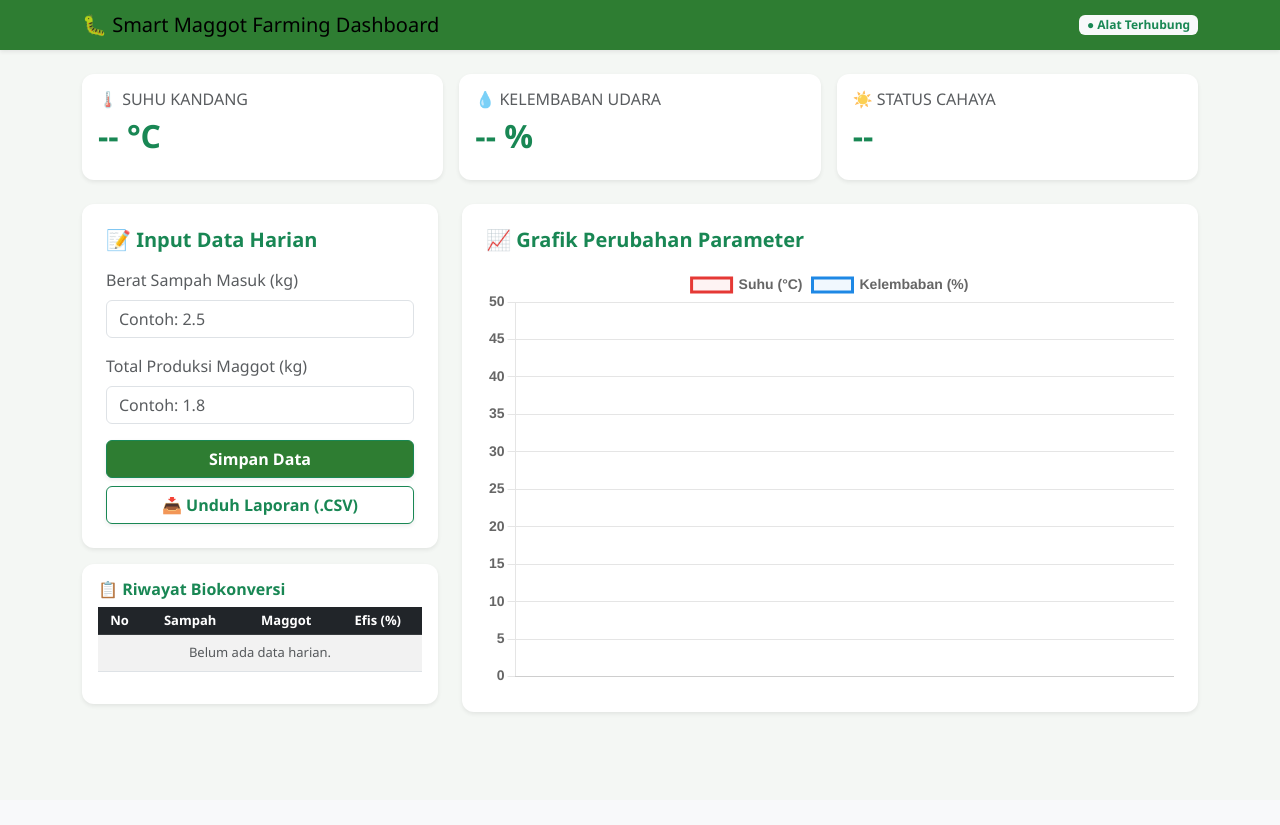
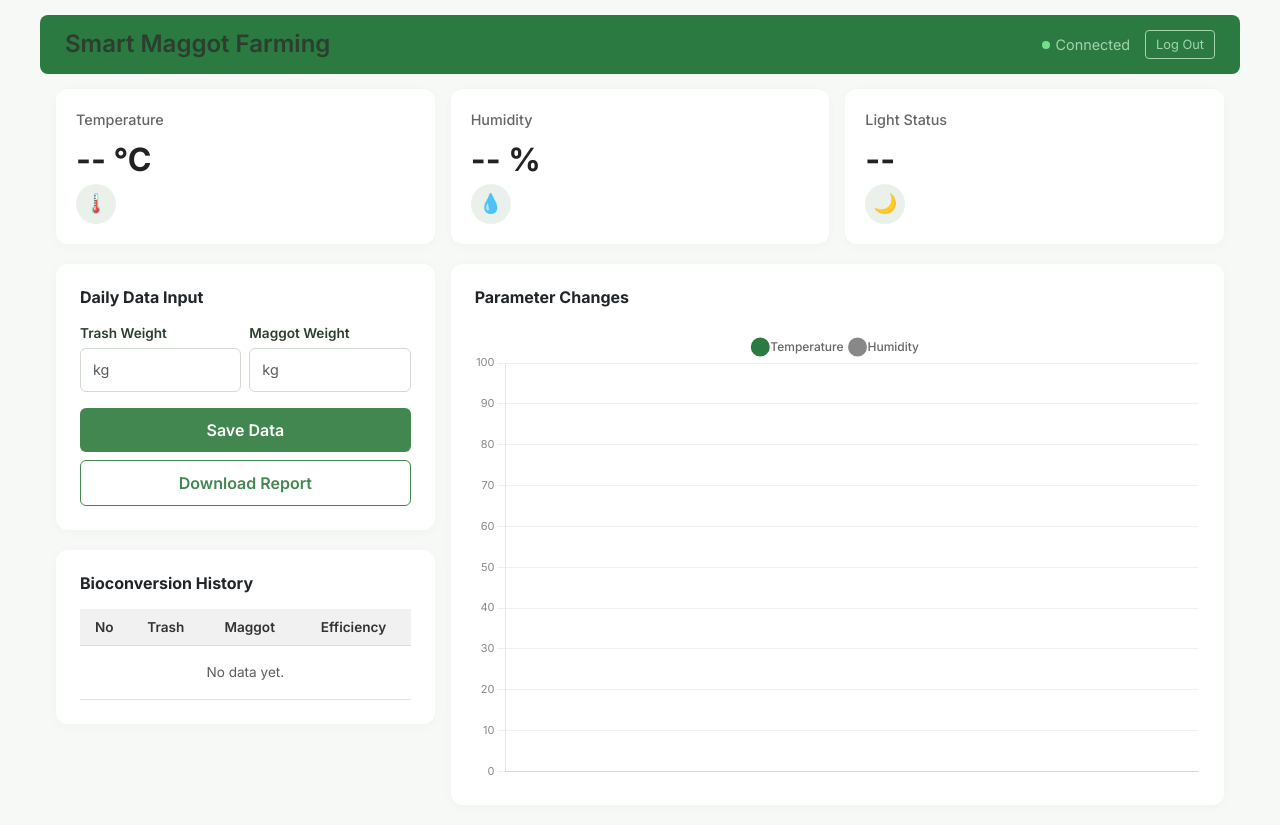
Before and after one commit to divanamecca/smart-maggot-web, a Flask app: template templates/index.html in a window 1280 px wide. Before the commit the page ends 715 px from the top, so only its background shows below. Run offline with Flask 3, Linux system fonts and the light colour scheme; the template is opened without the code that fills it, so the values that code supplies are empty.

Commit message:
auth, dashboard polish

```diff
--- a/app.py
+++ b/app.py
@@ -1,17 +1,99 @@
-from flask import Flask, render_template, request, jsonify, redirect, make_response
+from flask import Flask, render_template, request, jsonify, redirect, make_response, session, flash, url_for
 import csv
 from io import StringIO
+import sqlite3
+from werkzeug.security import generate_password_hash, check_password_hash
+from functools import wraps
 
 app = Flask(__name__)
+app.secret_key = 'super_secret_key_maggot'
+
+# Database Setup
+def init_db():
+    conn = sqlite3.connect('database.db')
+    c = conn.cursor()
+    c.execute('''
+        CREATE TABLE IF NOT EXISTS users (
+            id INTEGER PRIMARY KEY AUTOINCREMENT,
+            fullname TEXT NOT NULL,
+            email TEXT UNIQUE NOT NULL,
+            password TEXT NOT NULL,
+            location TEXT NOT NULL
+        )
+    ''')
+    conn.commit()
+    conn.close()
+
+init_db()
+
+# Decorator for requiring login
+def login_required(f):
+    @wraps(f)
+    def decorated_function(*args, **kwargs):
+        if 'user_id' not in session:
+            return redirect(url_for('login'))
+        return f(*args, **kwargs)
+    return decorated_function
 
 # Koleksi penampung data di RAM
 data_kandang = {"suhu": 0.0, "kelembaban": 0.0, "cahaya": 0}
 data_manual_list = [] # Menyimpan riwayat input harian sampah & maggot
 
+@app.route('/register', methods=['GET', 'POST'])
+def register():
+    if request.method == 'POST':
+        fullname = request.form['fullname']
+        email = request.form['email']
+        password = request.form['password']
+        location = request.form['location']
+
+        hashed_password = generate_password_hash(password)
+
+        try:
+            conn = sqlite3.connect('database.db')
+            c = conn.cursor()
+            c.execute('INSERT INTO users (fullname, email, password, location) VALUES (?, ?, ?, ?)',
+                      (fullname, email, hashed_password, location))
+            conn.commit()
+            conn.close()
+            flash('Registration successful! Please log in.', 'success')
+            return redirect(url_for('login'))
+        except sqlite3.IntegrityError:
+            flash('Email address already exists.', 'danger')
+
+    return render_template('register.html')
+
+@app.route('/login', methods=['GET', 'POST'])
+def login():
+    if request.method == 'POST':
+        email = request.form['email']
+        password = request.form['password']
+
+        conn = sqlite3.connect('database.db')
+        conn.row_factory = sqlite3.Row
+        c = conn.cursor()
+        c.execute('SELECT * FROM users WHERE email = ?', (email,))
+        user = c.fetchone()
+        conn.close()
+
+        if user and check_password_hash(user['password'], password):
+            session['user_id'] = user['id']
+            session['user_name'] = user['fullname']
+            return redirect(url_for('home'))
+        else:
+            flash('Invalid email or password', 'danger')
+
+    return render_template('login.html')
+
+@app.route('/logout')
+def logout():
+    session.clear()
+    return redirect(url_for('login'))
+
 @app.route('/')
+@login_required
 def home():
-    # Mengirimkan data_manual_list ke HTML agar bisa dirender jadi tabel
-    return render_template('index.html', manual_data=data_manual_list)
+    return render_template('index.html', manual_data=data_manual_list, user_name=session.get('user_name'))
 
 @app.route('/api/kirim-data', methods=['POST'])
 def terima_data():
@@ -27,15 +109,13 @@ def kirim_ke_frontend():
     return jsonify(data_kandang)
 
 @app.route('/input-manual', methods=['POST'])
+@login_required
 def input_manual():
-    # Ambil data dari form html
     berat_sampah = float(request.form.get('berat_sampah', 0))
     produksi_maggot = float(request.form.get('produksi_maggot', 0))
 
-    # Hitung efisiensi biokonversi otomatis (%)
     efisiensi = round((produksi_maggot / berat_sampah) * 100, 2) if berat_sampah > 0 else 0
 
-    # Masukkan ke list riwayat
     data_manual_list.append({
         "id": len(data_manual_list) + 1,
         "sampah": berat_sampah,
@@ -43,29 +123,21 @@ def input_manual():
         "efisiensi": efisiensi
     })
 
-    # KUNCI: Langsung balikkan user ke halaman utama, bukan tampilin text hampa
     return redirect('/')
 
-
 @app.route('/export-csv')
+@login_required
 def export_csv():
     si = StringIO()
-
-    # KUNCI UTAMA: Tambahkan delimiter=';' di sini beb!
     cw = csv.writer(si, delimiter=';')
-
-    # Tulis Header Kolom
-    cw.writerow(['No', 'Berat Sampah Masuk (kg)', 'Total Produksi Maggot (kg)', 'Efisiensi Biokonversi (%)'])
-
-    # Tulis isi data dari list harian
+    cw.writerow(['No', 'Trash Weight (kg)', 'Maggot Production (kg)', 'Bioconversion Efficiency (%)'])
     for item in data_manual_list:
         cw.writerow([item['id'], item['sampah'], item['maggot'], f"{item['efisiensi']}%"])
 
     output = make_response(si.getvalue())
-    output.headers["Content-Disposition"] = "attachment; filename=laporan_smart_maggot.csv"
+    output.headers["Content-Disposition"] = "attachment; filename=smart_maggot_report.csv"
     output.headers["Content-Type"] = "text/csv"
     return output
 
-
 if __name__ == '__main__':
     app.run(host='0.0.0.0', port=5000, debug=True)
--- /dev/null
+++ b/static/css/style.css
@@ -0,0 +1,248 @@
+/* Base Styles */
+body {
+    background-color: #f7f9f7;
+    font-family: 'Inter', sans-serif;
+    color: #333;
+}
+
+/* Authentication Pages (Login & Register) */
+body.auth-page {
+    height: 100vh;
+    display: flex;
+    align-items: center;
+    justify-content: center;
+    margin: 0;
+}
+
+/* --- Dashboard Styles --- */
+.navbar-custom {
+    background-color: #2b7a42;
+    color: white;
+    border-radius: 8px;
+    margin: 15px auto;
+    max-width: 1200px;
+    padding: 15px 25px;
+    display: flex;
+    justify-content: space-between;
+    align-items: center;
+}
+.navbar-custom h4 {
+    margin: 0;
+    font-weight: 600;
+}
+.status-badge {
+    font-size: 0.9rem;
+    color: #a4d3ad;
+    display: flex;
+    align-items: center;
+    gap: 6px;
+}
+.status-badge .dot {
+    width: 8px;
+    height: 8px;
+    background-color: #72e08c;
+    border-radius: 50%;
+    display: inline-block;
+}
+.logout-btn {
+    background: none;
+    border: 1px solid #a4d3ad;
+    color: #a4d3ad;
+    padding: 4px 10px;
+    border-radius: 4px;
+    font-size: 0.8rem;
+    text-decoration: none;
+    margin-left: 15px;
+    transition: all 0.2s;
+}
+.logout-btn:hover {
+    background: #a4d3ad;
+    color: #2b7a42;
+}
+.container-custom {
+    max-width: 1200px;
+    margin: 0 auto;
+}
+.card {
+    border: none;
+    border-radius: 12px;
+    box-shadow: 0 2px 12px rgba(0,0,0,0.03);
+    margin-bottom: 20px;
+}
+.stat-card {
+    display: flex;
+    justify-content: space-between;
+    align-items: flex-start;
+    padding: 20px;
+}
+.stat-label {
+    color: #666;
+    font-size: 0.9rem;
+    font-weight: 500;
+    margin-bottom: 5px;
+}
+.stat-value {
+    font-size: 2rem;
+    font-weight: 700;
+    color: #222;
+}
+.stat-icon {
+    width: 40px;
+    height: 40px;
+    border-radius: 50%;
+    background-color: #eaf1ea;
+    display: flex;
+    align-items: center;
+    justify-content: center;
+    font-size: 1.2rem;
+}
+.btn-success {
+    background-color: #438750;
+    border: none;
+    border-radius: 6px;
+    font-weight: 600;
+    padding: 10px;
+    transition: all 0.2s;
+}
+.btn-success:hover {
+    background-color: #356e40;
+}
+.btn-outline-success {
+    border: 1px solid #438750;
+    color: #438750;
+    border-radius: 6px;
+    font-weight: 600;
+    padding: 10px;
+    display: inline-block;
+    text-align: center;
+    text-decoration: none;
+}
+.btn-outline-success:hover {
+    background-color: #f2f7f3;
+    color: #438750;
+}
+.table th {
+    background-color: #f1f1f1;
+    font-weight: 600;
+    color: #333;
+    font-size: 0.85rem;
+    border-bottom: 1px solid #ddd;
+}
+.table td {
+    font-size: 0.85rem;
+    color: #555;
+    vertical-align: middle;
+}
+
+/* --- Login & Register Styles --- */
+.auth-card {
+    background: white;
+    border-radius: 12px;
+    box-shadow: 0 4px 20px rgba(0,0,0,0.05);
+    width: 100%;
+}
+.register-card {
+    background: white;
+    padding: 40px;
+    border-radius: 12px;
+    box-shadow: 0 4px 20px rgba(0,0,0,0.05);
+    width: 100%;
+    max-width: 400px;
+}
+.login-card {
+    background: white;
+    border-radius: 12px;
+    box-shadow: 0 4px 20px rgba(0,0,0,0.05);
+    width: 100%;
+    max-width: 800px;
+    overflow: hidden;
+    display: flex;
+}
+.left-side {
+    width: 50%;
+    background-color: #fdfdfd;
+    display: flex;
+    align-items: center;
+    justify-content: center;
+    padding: 20px;
+}
+.left-side img {
+    max-width: 100%;
+    border-radius: 8px;
+}
+.right-side {
+    width: 50%;
+    padding: 40px;
+    display: flex;
+    flex-direction: column;
+    justify-content: center;
+}
+.brand {
+    display: flex;
+    align-items: center;
+    gap: 10px;
+    margin-bottom: 20px;
+    font-weight: 700;
+    color: #2c3e2e;
+    font-size: 1.2rem;
+}
+.brand img {
+    width: 30px;
+}
+h4 {
+    font-weight: 600;
+    color: #2c3e2e;
+    margin-bottom: 25px;
+}
+.form-label {
+    font-size: 0.85rem;
+    font-weight: 600;
+    color: #2c3e2e;
+    margin-bottom: 0.3rem;
+    display: flex;
+    justify-content: space-between;
+}
+.form-control, .form-select {
+    border-radius: 6px;
+    border: 1px solid #d1d9d1;
+    padding: 10px 12px;
+    font-size: 0.9rem;
+}
+.form-control:focus, .form-select:focus {
+    border-color: #438750;
+    box-shadow: 0 0 0 0.2rem rgba(67, 135, 80, 0.25);
+}
+.bottom-links {
+    display: flex;
+    justify-content: space-between;
+    font-size: 0.8rem;
+    margin-top: 15px;
+}
+.bottom-links a, .login-link a {
+    color: #2b6cb0;
+    text-decoration: none;
+    font-weight: 600;
+}
+.login-link {
+    font-size: 0.85rem;
+    color: #555;
+    text-align: center;
+    margin-top: 15px;
+    display: block;
+}
+
+@media (max-width: 768px) {
+    .login-card {
+        flex-direction: column;
+        max-width: 400px;
+    }
+    .left-side, .right-side {
+        width: 100%;
+    }
+    .left-side {
+        padding: 30px;
+    }
+    .right-side {
+        padding: 30px;
+    }
+}
--- a/templates/index.html
+++ b/templates/index.html
@@ -1,137 +1,105 @@
 <!doctype html>
-<html lang="id">
+<html lang="en">
 <head>
-    <meta charset="UTF-8" />
-    <meta name="viewport" content="width=device-width, initial-scale=1.0" />
-    <title>Smart Maggot Farming Dashboard</title>
-    <link
-      href="https://cdn.jsdelivr.net/npm/bootstrap@5.3.0/dist/css/bootstrap.min.css"
-      rel="stylesheet"
-    />
+    <meta charset="UTF-8">
+    <meta name="viewport" content="width=device-width, initial-scale=1.0">
+    <title>Dashboard - Smart Maggot Farming</title>
+    <link href="https://cdn.jsdelivr.net/npm/bootstrap@5.3.0/dist/css/bootstrap.min.css" rel="stylesheet">
     <script src="https://cdn.jsdelivr.net/npm/chart.js"></script>
-    <style>
-      body {
-        background-color: #f4f7f4;
-        font-family: "Segoe UI", sans-serif;
-      }
-      .bg-maggot {
-        background-color: #2e7d32;
-        color: white;
-      }
-      .card {
-        border-radius: 12px;
-      }
-    </style>
+    <link href="https://fonts.googleapis.com/css2?family=Inter:wght@400;500;600;700&display=swap" rel="stylesheet">
+    <link rel="stylesheet" href="{{ url_for('static', filename='css/style.css') }}">
 </head>
+<body>
 
-  <body>
-    <nav class="navbar bg-maggot shadow-sm mb-4">
-      <div class="container">
-        <span class="navbar-brand mb-0 h1"
-          >🐛 Smart Maggot Farming Dashboard</span
-        >
-        <span class="badge bg-light text-success">● Alat Terhubung</span>
+    <div class="navbar-custom">
+        <h4>Smart Maggot Farming</h4>
+        <div class="d-flex align-items-center">
+            <div class="status-badge">
+                <span class="dot"></span> Connected
             </div>
-    </nav>
+            <a href="/logout" class="logout-btn">Log Out</a>
+        </div>
+    </div>
 
-    <div class="container">
-      <div class="row g-3 mb-4">
+    <div class="container-custom px-3">
+        <div class="row gx-3">
             <div class="col-md-4">
-          <div class="card shadow-sm border-0 bg-white p-3">
-            <h6 class="text-muted">🌡️ SUHU KANDANG</h6>
-            <h2 class="text-success fw-bold" id="val-suhu">-- °C</h2>
+                <div class="card stat-card">
+                    <div>
+                        <div class="stat-label">Temperature</div>
+                        <div class="stat-value" id="val-suhu">-- °C</div>
+                    </div>
+                    <div class="stat-icon">🌡️</div>
                 </div>
             </div>
             <div class="col-md-4">
-          <div class="card shadow-sm border-0 bg-white p-3">
-            <h6 class="text-muted">💧 KELEMBABAN UDARA</h6>
-            <h2 class="text-success fw-bold" id="val-kelembaban">-- %</h2>
+                <div class="card stat-card">
+                    <div>
+                        <div class="stat-label">Humidity</div>
+                        <div class="stat-value" id="val-kelembaban">-- %</div>
+                    </div>
+                    <div class="stat-icon">💧</div>
                 </div>
             </div>
             <div class="col-md-4">
-          <div class="card shadow-sm border-0 bg-white p-3">
-            <h6 class="text-muted">☀️ STATUS CAHAYA</h6>
-            <h2 class="text-success fw-bold" id="val-cahaya">--</h2>
+                <div class="card stat-card">
+                    <div>
+                        <div class="stat-label">Light Status</div>
+                        <div class="stat-value" id="val-cahaya">--</div>
+                    </div>
+                    <div class="stat-icon">🌙</div>
                 </div>
             </div>
         </div>
 
-      <div class="row g-4">
+        <div class="row gx-3">
+            <!-- Left Column -->
             <div class="col-md-4">
-          <div class="card shadow-sm border-0 p-4 mb-3 bg-white">
-            <h5 class="mb-3 text-success fw-bold">📝 Input Data Harian</h5>
+                <!-- Daily Data Input -->
+                <div class="card p-4">
+                    <h6 class="fw-bold mb-3">Daily Data Input</h6>
                     <form action="/input-manual" method="POST">
-              <div class="mb-3">
-                <label class="form-label text-muted"
-                  >Berat Sampah Masuk (kg)</label
-                >
-                <input
-                  type="number"
-                  step="0.1"
-                  class="form-control"
-                  name="berat_sampah"
-                  required
-                  placeholder="Contoh: 2.5"
-                />
+                        <div class="row g-2 mb-3">
+                            <div class="col-6">
+                                <label class="form-label">Trash Weight</label>
+                                <input type="number" step="0.1" class="form-control" name="berat_sampah" required placeholder="kg">
                             </div>
-              <div class="mb-3">
-                <label class="form-label text-muted"
-                  >Total Produksi Maggot (kg)</label
-                >
-                <input
-                  type="number"
-                  step="0.1"
-                  class="form-control"
-                  name="produksi_maggot"
-                  required
-                  placeholder="Contoh: 1.8"
-                />
+                            <div class="col-6">
+                                <label class="form-label">Maggot Weight</label>
+                                <input type="number" step="0.1" class="form-control" name="produksi_maggot" required placeholder="kg">
                             </div>
-              <button
-                type="submit"
-                class="btn btn-success w-100 bg-maggot fw-bold shadow-sm mb-2"
-              >
-                Simpan Data
-              </button>
+                        </div>
+                        <button type="submit" class="btn btn-success w-100 mb-2">Save Data</button>
                     </form>
-            <a
-              href="/export-csv"
-              class="btn btn-outline-success w-100 fw-bold shadow-sm"
-              >📥 Unduh Laporan (.CSV)</a
-            >
+                    <a href="/export-csv" class="btn btn-outline-success w-100">Download Report</a>
                 </div>
 
-          <div class="card shadow-sm border-0 p-3 bg-white">
-            <h6 class="text-success fw-bold mb-2">📋 Riwayat Biokonversi</h6>
-            <div
-              class="table-responsive"
-              style="max-height: 180px; overflow-y: auto"
-            >
-              <table
-                class="table table-sm table-striped text-center"
-                style="font-size: 13px"
-              >
-                <thead class="table-dark">
+                <!-- Bioconversion History -->
+                <div class="card p-4">
+                    <h6 class="fw-bold mb-3">Bioconversion History</h6>
+                    <div class="table-responsive" style="max-height: 250px; overflow-y: auto;">
+                        <table class="table text-center mb-0">
+                            <thead>
                                 <tr>
                                     <th>No</th>
-                    <th>Sampah</th>
+                                    <th>Trash</th>
                                     <th>Maggot</th>
-                    <th>Efis (%)</th>
+                                    <th>Efficiency</th>
                                 </tr>
                             </thead>
                             <tbody>
-                  {% if manual_data %} {% for item in manual_data %}
+                                {% if manual_data %}
+                                    {% for item in manual_data %}
                                     <tr>
                                         <td>{{ item.id }}</td>
                                         <td>{{ item.sampah }} kg</td>
                                         <td>{{ item.maggot }} kg</td>
-                    <td class="text-success fw-bold">{{ item.efisiensi }}%</td>
+                                        <td>{{ item.efisiensi }}%</td>
                                     </tr>
-                  {% endfor %} {% else %}
+                                    {% endfor %}
+                                {% else %}
                                     <tr>
-                    <td colspan="4" class="text-muted text-center py-2">
-                      Belum ada data harian.
-                    </td>
+                                        <td colspan="4" class="text-muted text-center py-3" style="font-size:0.85rem;">No data yet.</td>
                                     </tr>
                                 {% endif %}
                             </tbody>
@@ -140,15 +108,11 @@
                 </div>
             </div>
 
+            <!-- Right Column -->
             <div class="col-md-8">
-          <div
-            class="card shadow-sm border-0 p-4 bg-white"
-            style="height: 100%"
-          >
-            <h5 class="mb-3 text-success fw-bold">
-              📈 Grafik Perubahan Parameter
-            </h5>
-            <div style="position: relative; height: 420px; width: 100%">
+                <div class="card p-4" style="height: calc(100% - 20px);">
+                    <h6 class="fw-bold mb-4">Parameter Changes</h6>
+                    <div style="position: relative; height: 100%; min-height: 450px; width: 100%;">
                         <canvas id="maggotChart"></canvas>
                     </div>
                 </div>
@@ -157,31 +121,35 @@
     </div>
 
     <script>
-      const ctx = document.getElementById("maggotChart").getContext("2d");
+        const ctx = document.getElementById('maggotChart').getContext('2d');
         const maggotChart = new Chart(ctx, {
-        type: "line",
+            type: 'line',
             data: {
                 labels: [],
                 datasets: [
                     {
-              label: "Suhu (°C)",
+                        label: 'Temperature',
                         data: [],
-              borderColor: "#e53935",
-              backgroundColor: "rgba(229, 57, 53, 0.06)",
+                        borderColor: '#2b7a42',
+                        backgroundColor: 'rgba(43, 122, 66, 0.1)',
                         fill: true,
                         tension: 0.4,
-              borderWidth: 3,
+                        borderWidth: 2,
+                        pointBackgroundColor: '#2b7a42',
+                        pointRadius: 4
                     },
                     {
-              label: "Kelembaban (%)",
+                        label: 'Humidity',
                         data: [],
-              borderColor: "#1e88e5",
-              backgroundColor: "rgba(30, 136, 229, 0.06)",
+                        borderColor: '#888',
+                        backgroundColor: 'rgba(136, 136, 136, 0.05)',
                         fill: true,
                         tension: 0.4,
-              borderWidth: 3,
-            },
-          ],
+                        borderWidth: 2,
+                        pointBackgroundColor: '#888',
+                        pointRadius: 4
+                    }
+                ]
             },
             options: {
                 responsive: true,
@@ -189,31 +157,45 @@
                 scales: {
                     y: {
                         beginAtZero: true,
-              suggestedMax: 50,
-              ticks: { font: { size: 14, weight: "bold" } },
+                        suggestedMax: 100,
+                        grid: { color: '#f0f0f0' },
+                        ticks: { font: { family: 'Inter', size: 11 }, color: '#888' }
                     },
                     x: {
-              ticks: { font: { size: 12, weight: "500" } },
-            },
+                        grid: { display: false },
+                        ticks: { font: { family: 'Inter', size: 11 }, color: '#888' }
+                    }
                 },
                 plugins: {
-            legend: { labels: { font: { size: 14, weight: "bold" } } },
-          },
-        },
+                    legend: {
+                        position: 'top',
+                        labels: {
+                            font: { family: 'Inter', size: 12, weight: '500' },
+                            usePointStyle: true,
+                            boxWidth: 8
+                        }
+                    }
+                }
+            }
         });
 
         async function ambilDataTerbaru() {
             try {
-          let response = await fetch("/api/data-terbaru");
+                let response = await fetch('/api/data-terbaru');
                 let data = await response.json();
 
-          document.getElementById("val-suhu").innerText = data.suhu + " °C";
-          document.getElementById("val-kelembaban").innerText =
-            data.kelembaban + " %";
-          document.getElementById("val-cahaya").innerText =
-            data.cahaya == 1 ? "🌙 GELAP" : "☀️ TERLALU TERANG";
+                document.getElementById('val-suhu').innerText = data.suhu + ' °C';
+                document.getElementById('val-kelembaban').innerText = data.kelembaban + ' %';
 
-          let waktuSekarang = new Date().toLocaleTimeString();
+                if(data.cahaya == 1) {
+                    document.getElementById('val-cahaya').innerText = 'Dark';
+                    document.querySelector('.col-md-4:nth-child(3) .stat-icon').innerText = '🌙';
+                } else {
+                    document.getElementById('val-cahaya').innerText = 'Bright';
+                    document.querySelector('.col-md-4:nth-child(3) .stat-icon').innerText = '☀️';
+                }
+
+                let waktuSekarang = new Date().toLocaleTimeString([], {hour: '2-digit', minute:'2-digit', second:'2-digit'});
                 if (maggotChart.data.labels.length > 10) {
                     maggotChart.data.labels.shift();
                     maggotChart.data.datasets[0].data.shift();
@@ -224,7 +206,7 @@
                 maggotChart.data.datasets[1].data.push(data.kelembaban);
                 maggotChart.update();
             } catch (err) {
-          console.log("Gagal sinkronisasi data backend.");
+                console.log("Failed to sync backend data.");
             }
         }
 
```
Also changed, not shown: templates/login.html (added, +51 -0 lines), templates/register.html (added, +52 -0 lines), static/img/login_illustration.png (added), 1 other file. Lines whose indentation alone changed are shown as unchanged.
